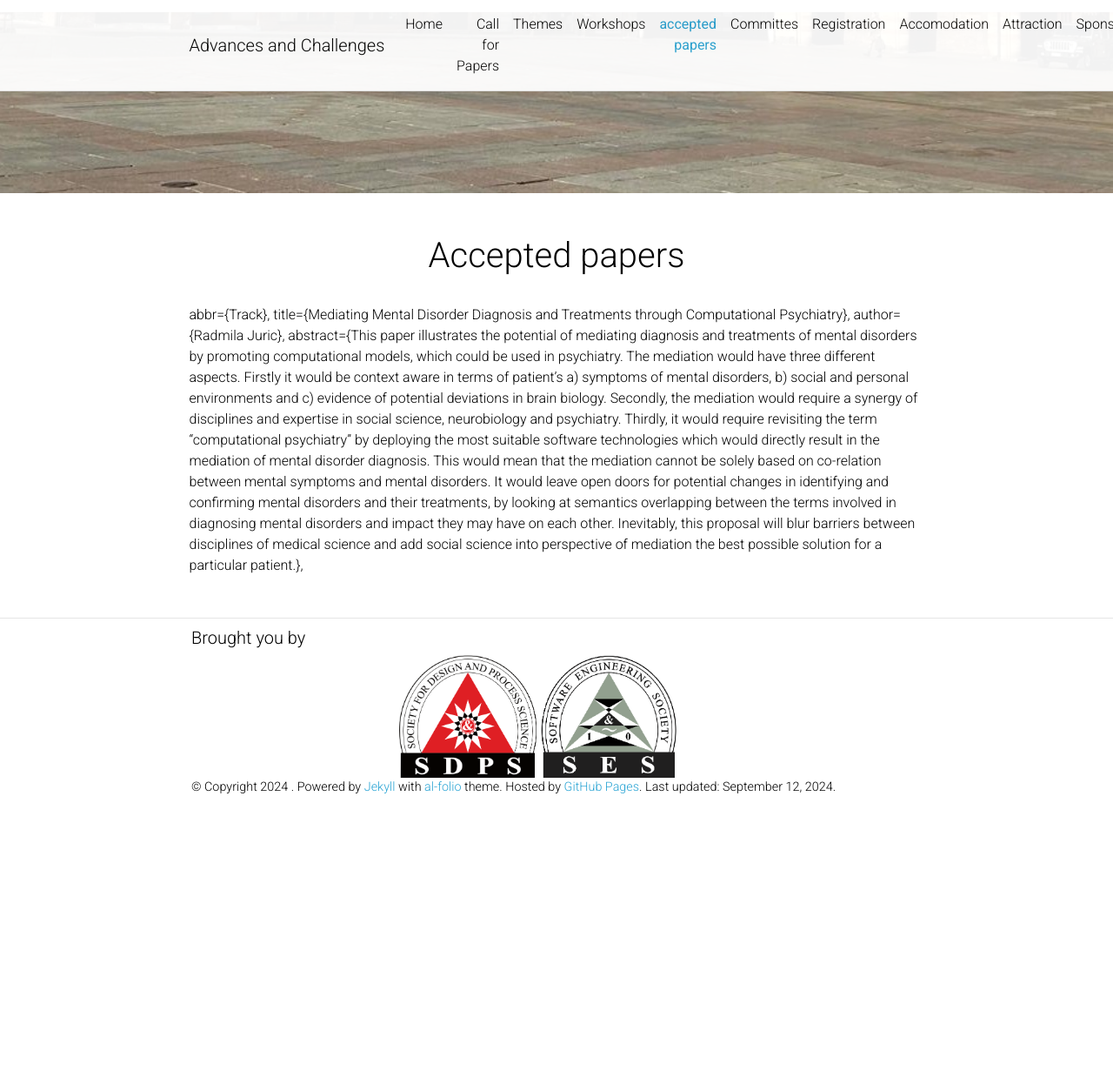
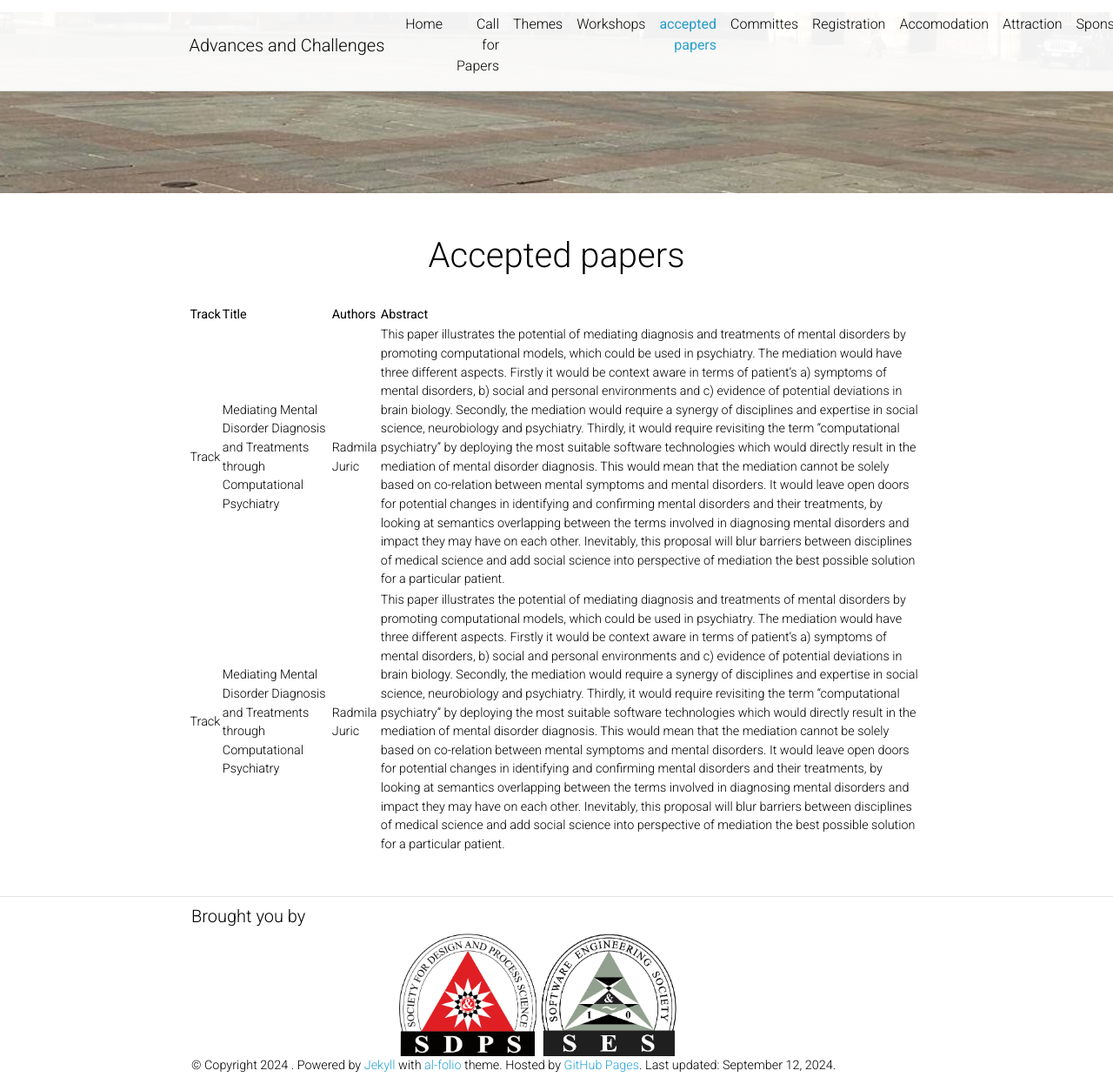
Before and after one commit to GenAI4DPS/advances-challenges, a Jekyll site: the page built from _pages/accepted-papers.md, in a window 1280 px wide and 1246 px high. Shown: the whole window at 87% size. Built offline with Jekyll 4.4.1, drawn with Linux system fonts in a browser that asks for light colours; comment, search, counter and statistics services are not loaded; a style sheet for code colours, icons or effects is not loaded.

Commit message:
Update accepted-papers.md

```diff
--- a/_pages/accepted-papers.md
+++ b/_pages/accepted-papers.md
@@ -8,19 +8,7 @@ nav: true
 nav_order: 5
 ---
 
-  abbr={Track},
-  title={Mediating Mental Disorder Diagnosis and Treatments through Computational Psychiatry},
-  author={Radmila Juric},
-  abstract={This paper illustrates the potential of mediating diagnosis and treatments of mental disorders
-            by promoting computational models, which could be used in psychiatry. The mediation would have
-            three different aspects. Firstly it would be context aware in terms of patient’s a) symptoms of
-            mental disorders, b) social and personal environments and c) evidence of potential deviations in
-            brain biology. Secondly, the mediation would require a synergy of disciplines and expertise in
-            social science, neurobiology and psychiatry. Thirdly, it would require revisiting the term
-            “computational psychiatry” by deploying the most suitable software technologies which would directly
-            result in the mediation of mental disorder diagnosis. This would mean that the mediation cannot be
-            solely based on co-relation between mental symptoms and mental disorders. It would leave open doors
-            for potential changes in identifying and confirming mental disorders and their treatments, by looking
-            at semantics overlapping between the terms involved in diagnosing mental disorders and impact they may
-            have on each other. Inevitably, this proposal will blur barriers between disciplines of medical science
-            and add social science into perspective of mediation the best possible solution for a particular patient.},
+Track|Title|Authors|Abstract
+---|---|---|---
+Track|Mediating Mental Disorder Diagnosis and Treatments through Computational Psychiatry|Radmila Juric|This paper illustrates the potential of mediating diagnosis and treatments of mental disorders by promoting computational models, which could be used in psychiatry. The mediation would have three different aspects. Firstly it would be context aware in terms of patient’s a) symptoms of mental disorders, b) social and personal environments and c) evidence of potential deviations in brain biology. Secondly, the mediation would require a synergy of disciplines and expertise in social science, neurobiology and psychiatry. Thirdly, it would require revisiting the term “computational psychiatry” by deploying the most suitable software technologies which would directly result in the mediation of mental disorder diagnosis. This would mean that the mediation cannot be solely based on co-relation between mental symptoms and mental disorders. It would leave open doors for potential changes in identifying and confirming mental disorders and their treatments, by looking at semantics overlapping between the terms involved in diagnosing mental disorders and impact they may have on each other. Inevitably, this proposal will blur barriers between disciplines of medical science and add social science into perspective of mediation the best possible solution for a particular patient.
+Track|Mediating Mental Disorder Diagnosis and Treatments through Computational Psychiatry|Radmila Juric|This paper illustrates the potential of mediating diagnosis and treatments of mental disorders by promoting computational models, which could be used in psychiatry. The mediation would have three different aspects. Firstly it would be context aware in terms of patient’s a) symptoms of mental disorders, b) social and personal environments and c) evidence of potential deviations in brain biology. Secondly, the mediation would require a synergy of disciplines and expertise in social science, neurobiology and psychiatry. Thirdly, it would require revisiting the term “computational psychiatry” by deploying the most suitable software technologies which would directly result in the mediation of mental disorder diagnosis. This would mean that the mediation cannot be solely based on co-relation between mental symptoms and mental disorders. It would leave open doors for potential changes in identifying and confirming mental disorders and their treatments, by looking at semantics overlapping between the terms involved in diagnosing mental disorders and impact they may have on each other. Inevitably, this proposal will blur barriers between disciplines of medical science and add social science into perspective of mediation the best possible solution for a particular patient.
```
